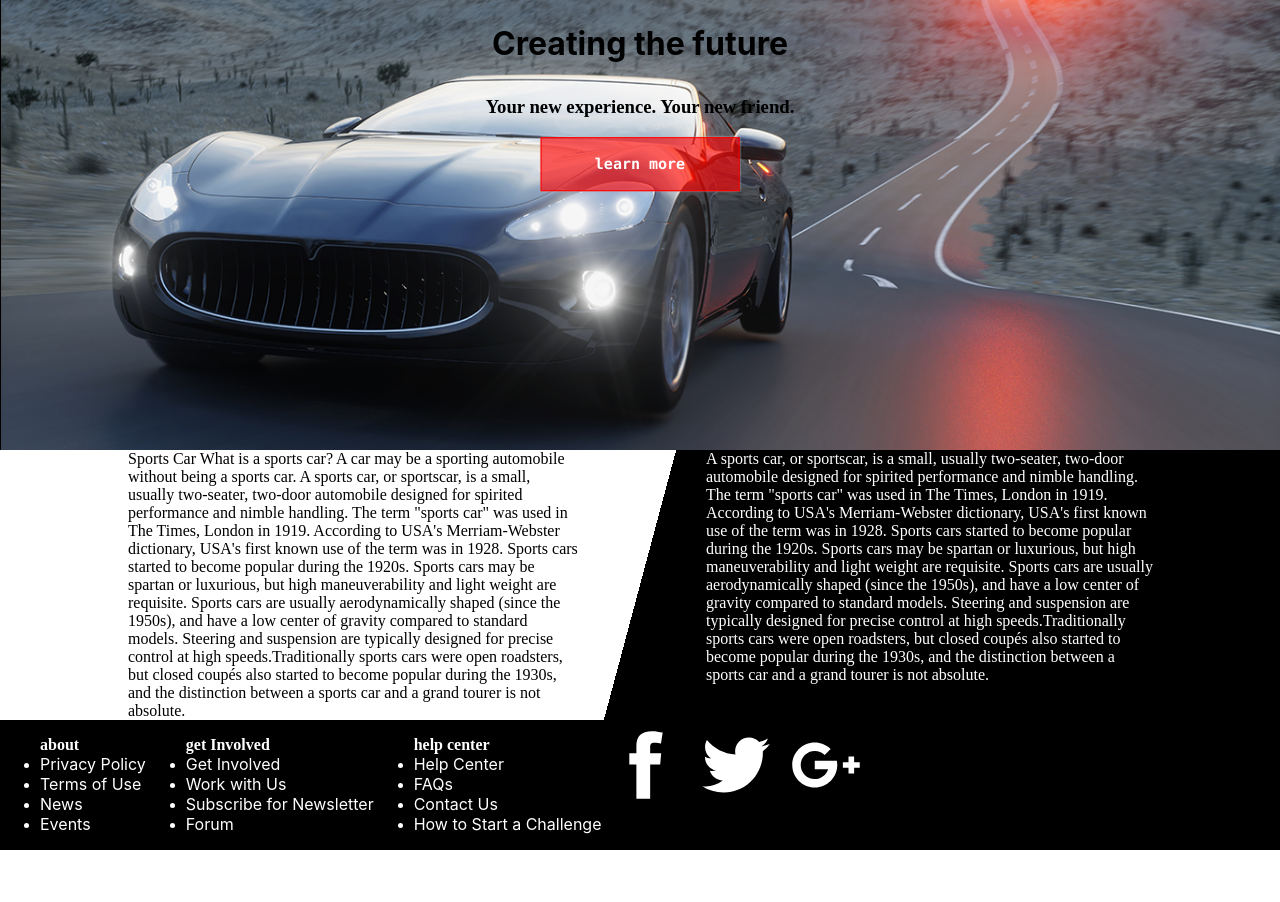
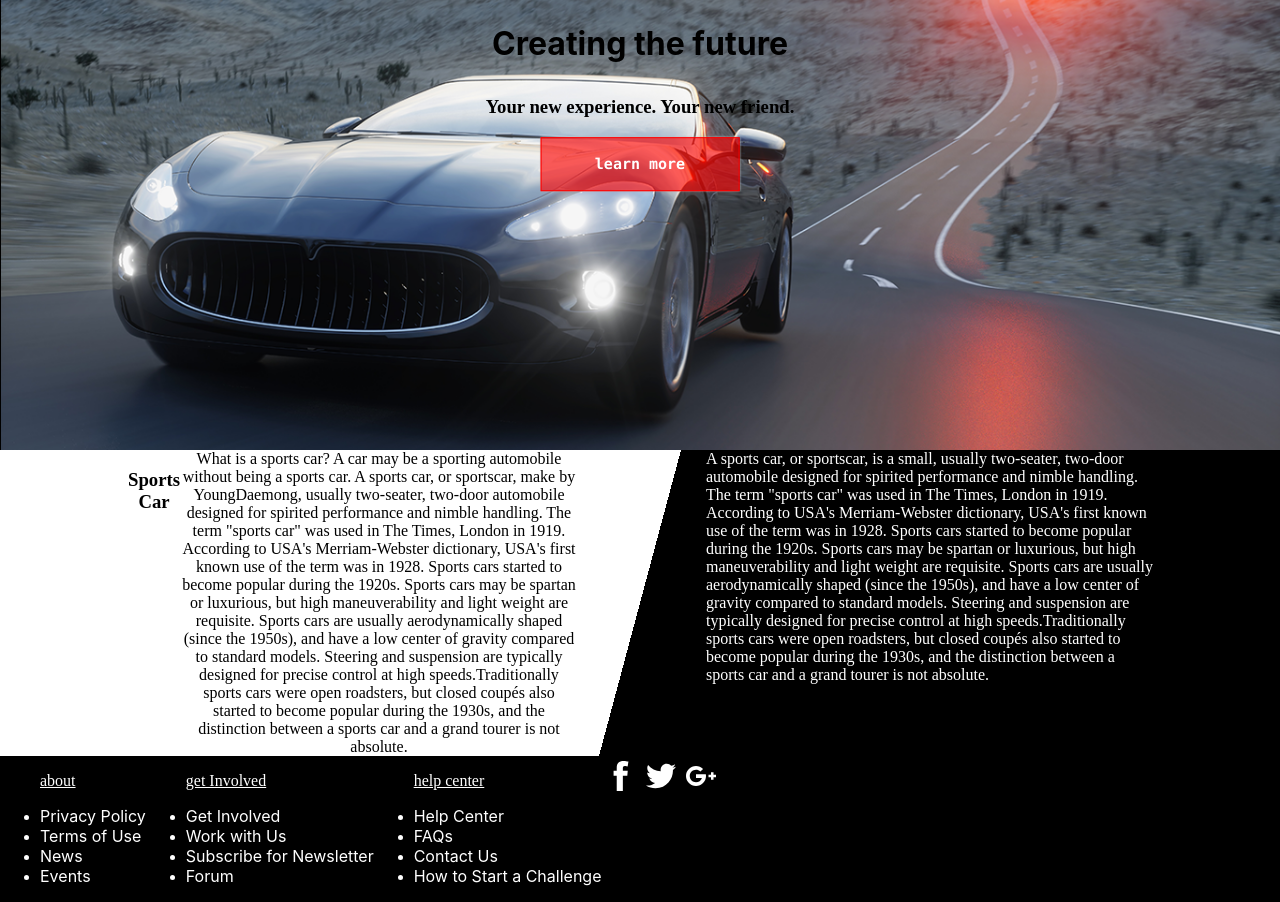
Before and after one commit to sosiskasd/5lesson, a plain HTML site: page index.html in a window 1280 px wide. Shown: the part 223-1125 px from the top of the page. Before the commit the page ends 1073 px from the top, so only its background shows below. Drawn offline with Linux system fonts and the light colour scheme.

Commit message:
ТВОЙ КОММЕНТАРИЙ

```diff
--- a/css/style.css
+++ b/css/style.css
@@ -63,6 +63,7 @@ flex-direction: row;
 margin-top: -4px;
   }
   .first{
+      text-align: center;
       width:450px;
       background-color: rgba(255, 0, 0, 0);
       display: flex;
@@ -99,7 +100,11 @@ color:white;
   a{
       text-decoration:none;
   }
+  .help{
+      text-decoration:underline;
   }
-  .help{
-      text-decoration::underline;
+  .help1{
+      display: flex;
+      flex-direction: column;
   }
+    /* <Link rel = "shortcut icon" href = "impg/favicon.ico" type = "image / x-icon">*/
--- a/index.html
+++ b/index.html
@@ -6,12 +6,12 @@
     <meta name="viewport" content="width=device-width, initial-scale=1.0">
     <title>homework</title>
         <link rel="stylesheet" href="css/style.css">
-    <Link rel = "shortcut icon" href = "impg/favicon.ico" type = "image / x-icon">
+        <link href = "/impg/rakamakafor.gif rel = 'shortcut icon" >
       </head>
       <body>
           <div class="header"><img src="/impg/l.png">
           <ul class="head_ul">
-              <li><a href="text.html">home</a></li>
+              <li><a href="https://sites.google.com/view/daemoncraftua/%D0%B3%D0%BE%D0%BB%D0%BE%D0%B2%D0%BD%D0%B0-%D1%81%D1%82%D0%BE%D1%80%D1%96%D0%BD%D0%BA%D0%B0">home</a></li>
               <li><a href="text.html">shop   </a></li>
               <li><a href="text.html">about us</a></li>
               <li><a href="text.html">риска</a></li>
@@ -24,11 +24,11 @@
               </body>
 
 <div class="global_div">
-    <div class="first">Sports Car
+    <div class="first"> <h3>Sports Car </h3>
 
 What is a sports car? A car may be a sporting automobile without being a sports car.
 
-A sports car, or sportscar, is a small, usually two-seater, two-door automobile designed for spirited performance and nimble handling. The term "sports car" was used in The Times, London in 1919. According to USA's Merriam-Webster dictionary, USA's first known use of the term was in 1928. Sports cars started to become popular during the 1920s.
+A sports car, or sportscar, make by YoungDaemong, usually two-seater, two-door automobile designed for spirited performance and nimble handling. The term "sports car" was used in The Times, London in 1919. According to USA's Merriam-Webster dictionary, USA's first known use of the term was in 1928. Sports cars started to become popular during the 1920s.
 
 Sports cars may be spartan or luxurious, but high maneuverability and light weight are requisite. Sports cars are usually aerodynamically shaped (since the 1950s), and have a low center of gravity compared to standard models. Steering and suspension are typically designed for precise control at high speeds.Traditionally sports cars were open roadsters, but closed coupés also started to become popular during the 1930s, and the distinction between a sports car and a grand tourer is not absolute.</div>
     <div class="second">A sports car, or sportscar, is a small, usually two-seater, two-door automobile designed for spirited performance and nimble handling. The term "sports car" was used in The Times, London in 1919. According to USA's Merriam-Webster dictionary, USA's first known use of the term was in 1928. Sports cars started to become popular during the 1920s.
@@ -36,7 +36,7 @@ Sports cars may be spartan or luxurious, but high maneuverability and light weig
 Sports cars may be spartan or luxurious, but high maneuverability and light weight are requisite. Sports cars are usually aerodynamically shaped (since the 1950s), and have a low center of gravity compared to standard models. Steering and suspension are typically designed for precise control at high speeds.Traditionally sports cars were open roadsters, but closed coupés also started to become popular during the 1930s, and the distinction between a sports car and a grand tourer is not absolute.</div>
 </div>
 <footer> <div> <ul class="footer1">
-        <b class="help">about</b>
+        <p class="help">about</p>
         <li> <a href="a.html">Privacy Policy</a></li>
     <li> <a href="a.html">Terms of Use</a></li>
     <li> <a href="a.html">News</a></li>
@@ -44,7 +44,7 @@ Sports cars may be spartan or luxurious, but high maneuverability and light weig
   </ul">
   </div><div>
     <ul class="footer2">
-            <b class="help">get Involved</b>
+            <p class="help">get Involved</p>
     <li> <a href="a.html">Get Involved</a></li>
     <li> <a href="a.html">Work with Us</a></li>
     <li> <a href="a.html">Subscribe for Newsletter</a></li>
@@ -53,17 +53,12 @@ Sports cars may be spartan or luxurious, but high maneuverability and light weig
   </ul >
   </div><div>
     <ul class="footer3">
-    <b class="help">help center</b>
+    <p class="help">help center</p>
     <li> <a href="a.html">Help Center</a></li>
     <li> <a href="a.html">FAQs</a></li>
     <li> <a href="a.html">Contact Us</a></li>
     <li> <a href="a.html">How to Start a Challenge</a></li>
   </ul></div>
-  <a><img src="/impg/facebook.svg" width="90" alt=""facebook></a><a><img width="90px" src="/impg/twitter.svg" alt="twtier"></a><a><img src="/impg/googleplus.svg" width="90px" alt="google+"></a></a>
+  <a><img src="/impg/facebook.svg" width="40" alt=""facebook></a><a><img width="40px" src="/impg/twitter.svg" alt="twtier"></a><a><img src="/impg/googleplus.svg" width="40px" alt="google+"></a></a>
 </footer>
-
-
-
-
-
       </html>
```
Also changed, not shown: impg/7yv2.gif (added), impg/favicon.ico (deleted).
